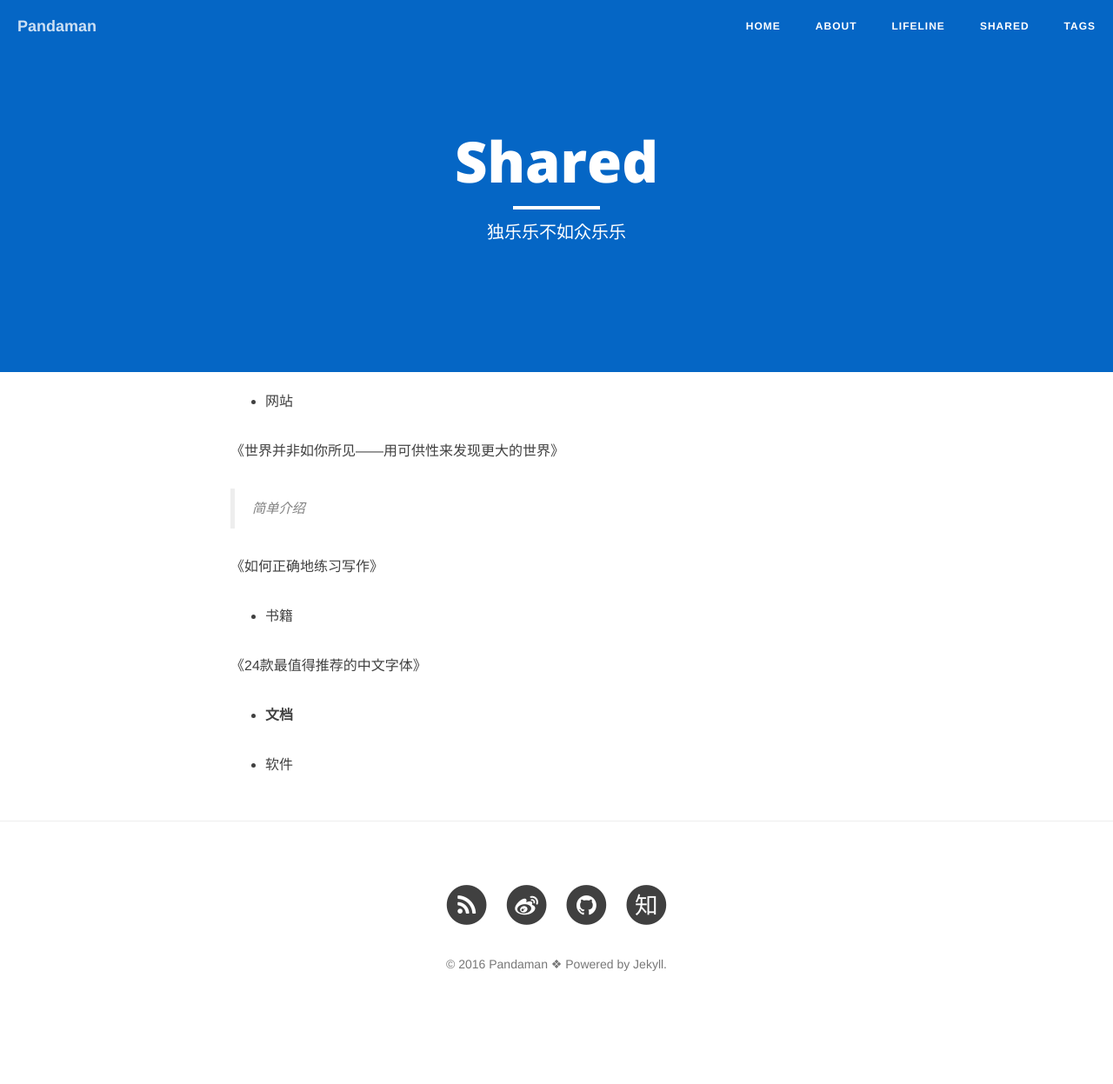
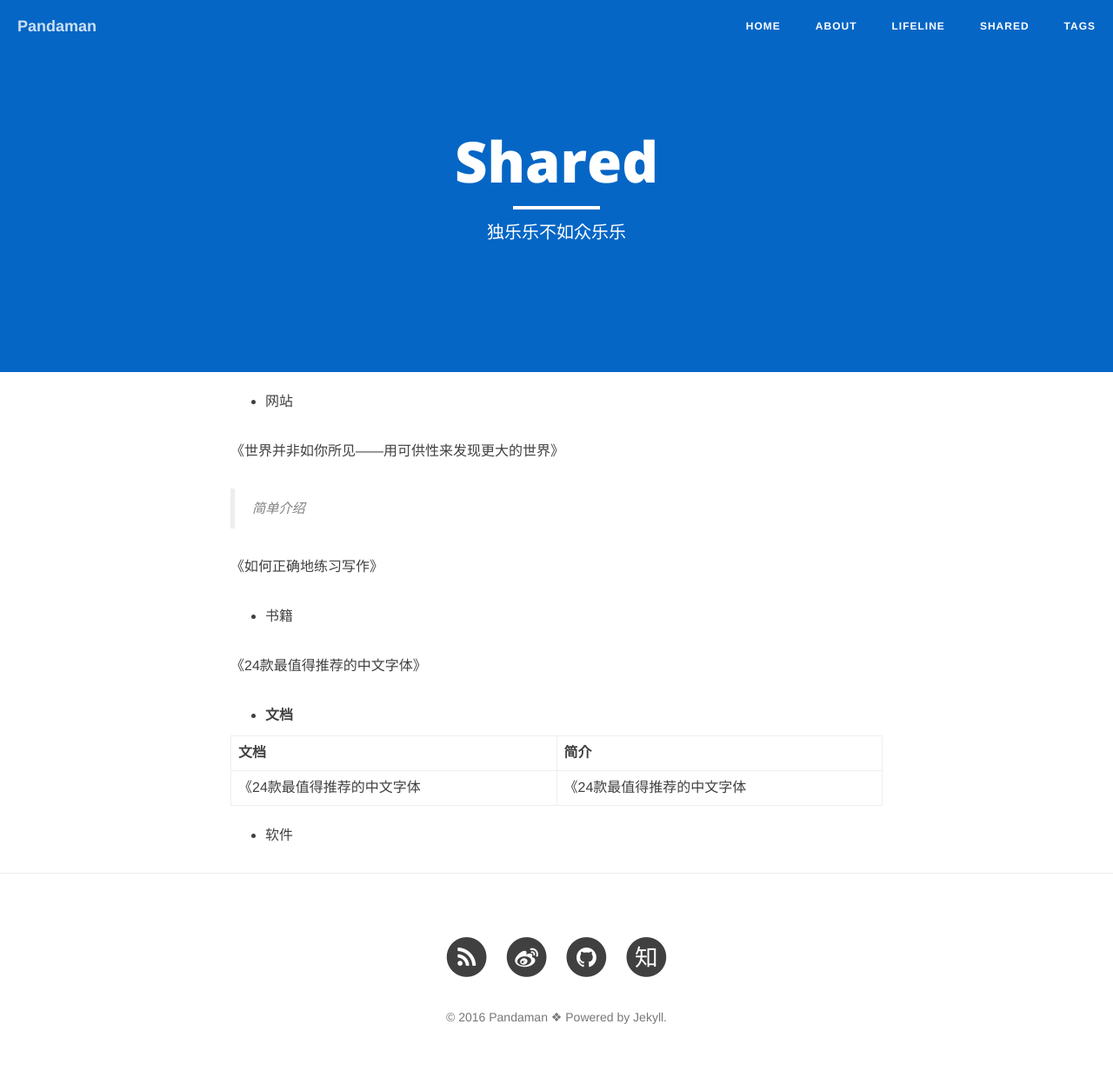
Before and after one commit to ceares/ceares.github.io, a Jekyll site: the page built from shared.md, in a window 1280 px wide. Shown: the whole page at 87% size. Built offline with Jekyll 4.4.1, drawn with Linux system fonts in a browser that asks for light colours; nearby versions of some CDN libraries; before the commit the page ends 1187 px from its top, so only the background shows below that.

Commit message:
Update shared.md

```diff
--- a/shared.md
+++ b/shared.md
@@ -22,4 +22,8 @@ header-img: "img/zhihu.jpg"
 
 - **文档**
 
+文档|简介
+:--|:--
+《24款最值得推荐的中文字体|《24款最值得推荐的中文字体
+
 - 软件
```
